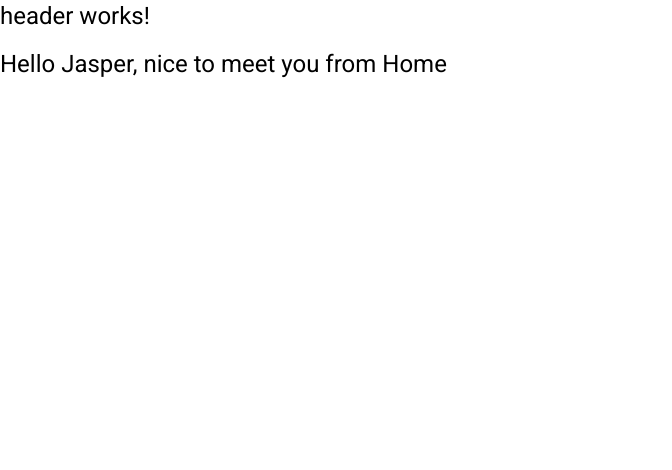
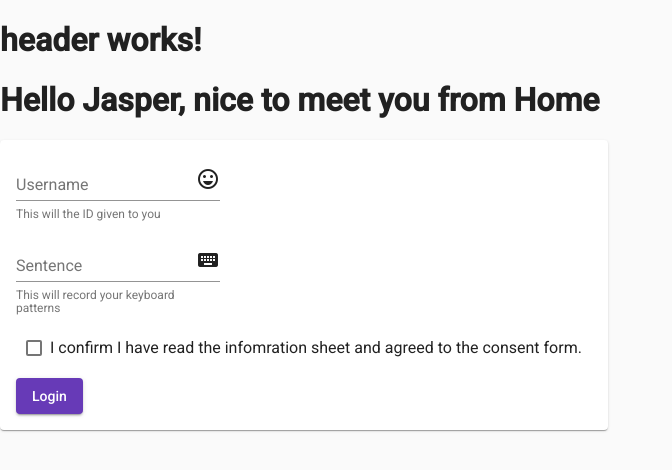
Before and after one commit to JasperGriffin/biometric-authentication-dissertation, an Angular app: page / in a window 1280 px wide. Shown: the top 470 px of the page, without its empty margins (0-672 px from the left). Built offline with nearby package versions, Linux system fonts and the light colour scheme.

Commit message:
Began front-end login page using angular materials (form, buttons, checkboxes and cards)

```diff
--- a/angular.json
+++ b/angular.json
@@ -28,7 +28,7 @@
               "src/assets"
             ],
             "styles": [
-              "./node_modules/@angular/material/prebuilt-themes/pink-bluegrey.css",
+              "./node_modules/@angular/material/prebuilt-themes/deeppurple-amber.css",
               "src/styles.css"
             ],
             "scripts": []
@@ -92,7 +92,7 @@
               "src/assets"
             ],
             "styles": [
-              "./node_modules/@angular/material/prebuilt-themes/pink-bluegrey.css",
+              "./node_modules/@angular/material/prebuilt-themes/deeppurple-amber.css",
               "src/styles.css"
             ],
             "scripts": []
--- a/src/app/components/public/home/home.component.html
+++ b/src/app/components/public/home/home.component.html
@@ -3,7 +3,6 @@
 <head>
     <meta charset="utf-8" />
     <title>Home</title>
-    <script src="https://ajax.googleapis.com/ajax/libs/angularjs/1.8.2/angular.min.js"></script>
 </head>
 <body>
 
@@ -11,5 +10,7 @@
 
     <h1>Hello {{ name }}, nice to meet you from Home</h1>
 
+    <app-login></app-login>
+
 </body>
 </html>
--- /dev/null
+++ b/src/app/components/public/login/login.component.css
@@ -0,0 +1,23 @@
+:host {
+    display: flex;
+    flex-direction: column;
+    align-items: flex-start;
+  }
+
+
+  .checkbox-section {
+    display: flex;
+    align-content: center;
+    align-items: center;
+    height: 60px;
+  }
+
+  .checkbox-margin {
+    margin: 0 10px;
+  }
+
+  .button-row {
+    display: table-cell;
+    width: 490px;
+    margin: 8px 8px 8px 0;
+  }
--- /dev/null
+++ b/src/app/components/public/login/login.component.html
@@ -0,0 +1,28 @@
+<mat-card>
+    <p>
+        <mat-form-field appearance="legacy">
+        <mat-label>Username</mat-label>
+        <input matInput placeholder="User#0000">
+        <mat-icon matSuffix>sentiment_very_satisfied</mat-icon>
+        <mat-hint>This will the ID given to you</mat-hint>
+        </mat-form-field>
+    </p>
+    <p>
+        <mat-form-field appearance="legacy">
+        <mat-label>Sentence</mat-label>
+        <input matInput placeholder="The quick fox jumped over the lazy dog.">
+        <mat-icon matSuffix>keyboard</mat-icon>
+        <mat-hint>This will record your keyboard patterns</mat-hint>
+        </mat-form-field>
+    </p>
+
+    <section class="checkbox-section">
+        <mat-checkbox class="checkbox-margin" [(ngModel)]="checked" color="primary">I confirm I have read the infomration sheet and agreed to the consent form.</mat-checkbox>
+    </section>
+
+    <section>
+        <div class="button-row">
+        <button mat-raised-button color="primary" (click)="verifyCheckbox()">Login</button>
+        </div>
+    </section>
+</mat-card>
--- /dev/null
+++ b/src/app/components/public/login/login.component.ts
@@ -0,0 +1,22 @@
+import { Component } from '@angular/core';
+
+@Component({
+  selector: 'app-login',
+  templateUrl: './login.component.html',
+  styleUrls: ['./login.component.css']
+})
+export class LoginComponent {
+
+  checked = false;
+
+  verifyCheckbox() {
+
+    if (this.checked) {
+      document.write('true')
+    }
+    else {
+      document.write('false');
+    }
+
+  }
+}
--- a/src/index.html
+++ b/src/index.html
@@ -2,7 +2,7 @@
 <html lang="en">
 <head>
   <meta charset="utf-8">
-  <title>BiometricAuthenticationDissertation</title>
+  <title>Biometric Authentication Dissertation</title>
   <base href="/">
   <meta name="viewport" content="width=device-width, initial-scale=1">
   <link rel="icon" type="image/x-icon" href="favicon.ico">
@@ -10,7 +10,10 @@
   <link href="https://fonts.googleapis.com/css2?family=Roboto:wght@300;400;500&display=swap" rel="stylesheet">
   <link href="https://fonts.googleapis.com/icon?family=Material+Icons" rel="stylesheet">
 </head>
-<body class="mat-typography">
+<body class="mat-app-background">
+
   <app-home></app-home>
+
+
 </body>
 </html>
--- a/src/styles.css
+++ b/src/styles.css
@@ -1,4 +1,5 @@
 /* You can add global styles to this file, and also import other style files */
+@import '@angular/material/prebuilt-themes/deeppurple-amber.css';
 
 html, body { height: 100%; }
 body { margin: 0; font-family: Roboto, "Helvetica Neue", sans-serif; }
```
Also changed, not shown: src/app/app.module.ts (+23 -3 lines), 1 other file (tests, documents, lock files or other folders).
